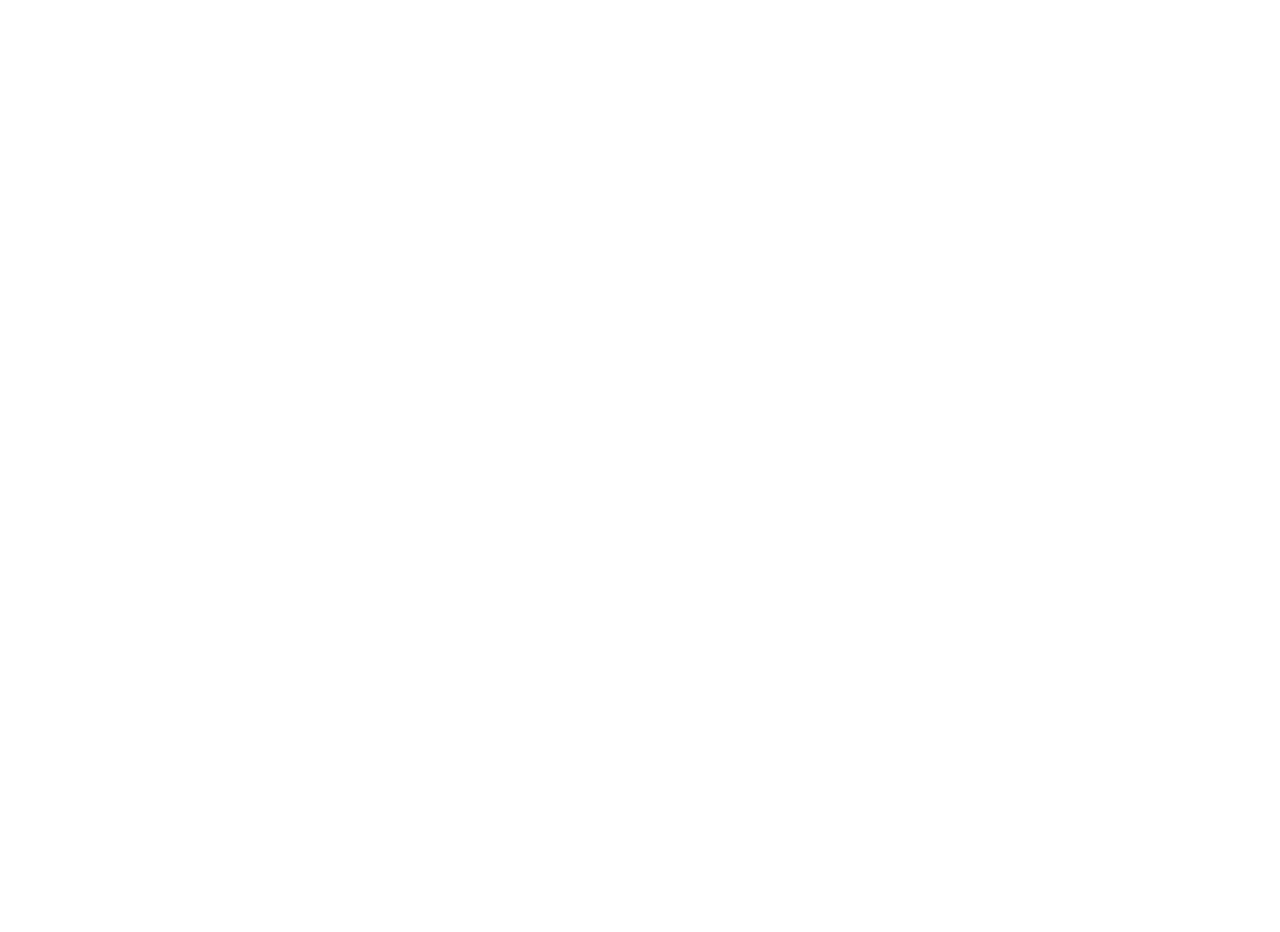
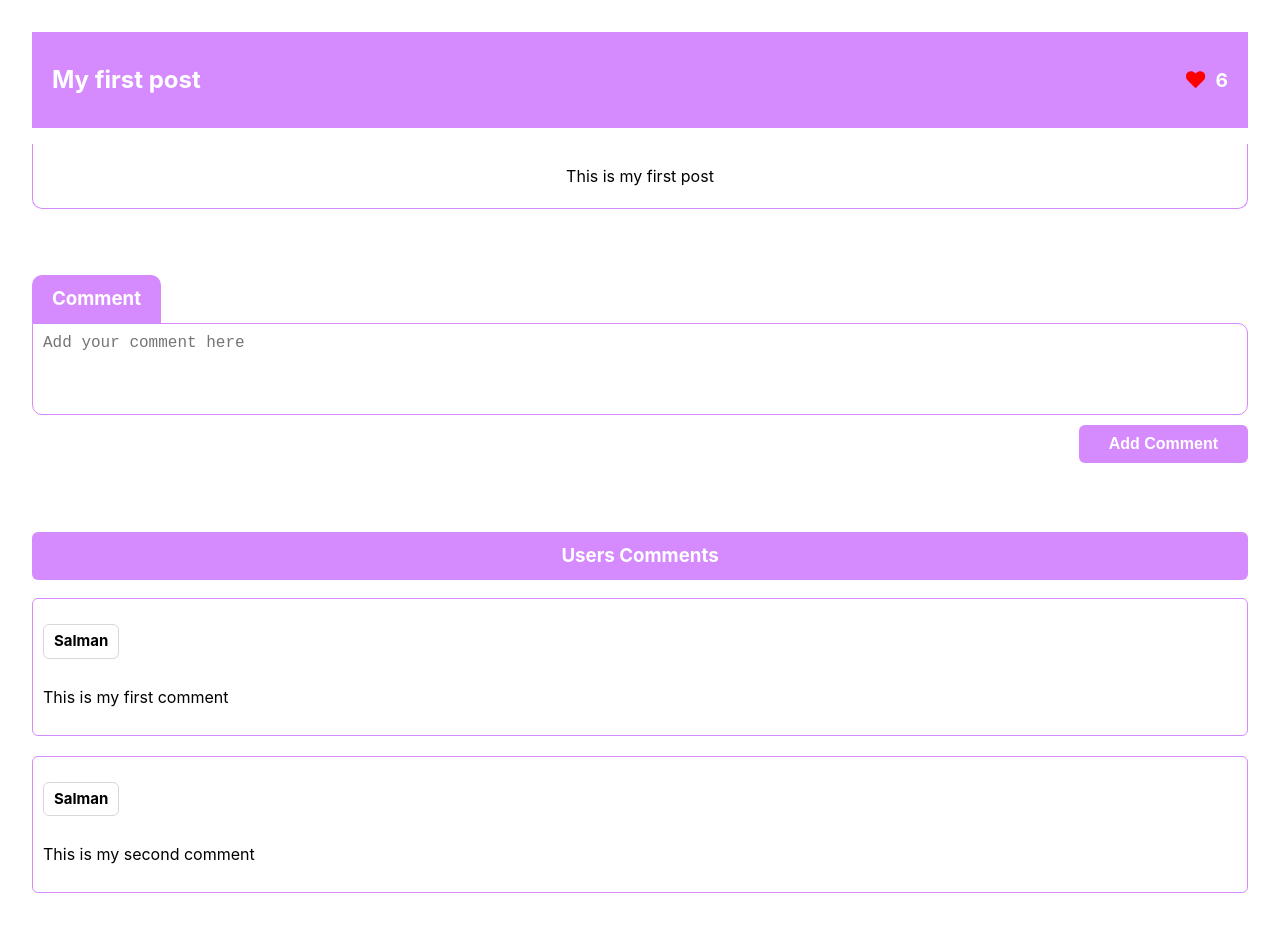
Before and after one commit to sharqawiDev/blog, a React (Vite) app in the folder frontend/: page / in a window 1280 px wide. Shown: the top 932 px of the page. Before the commit the page ends 800 px from the top, so only its background shows below. Built offline with nearby package versions, Linux system fonts and the light colour scheme.

Commit message:
adding frontend pages

```diff
--- a/frontend/package.json
+++ b/frontend/package.json
@@ -11,7 +11,8 @@
   },
   "dependencies": {
     "react": "^18.2.0",
-    "react-dom": "^18.2.0"
+    "react-dom": "^18.2.0",
+    "react-icons": "^4.12.0"
   },
   "devDependencies": {
     "@types/react": "^18.2.37",
--- /dev/null
+++ b/frontend/src/components/post-card/index.js
@@ -0,0 +1 @@
+export * from "./post-card";
--- /dev/null
+++ b/frontend/src/components/post-card/post-card.jsx
@@ -0,0 +1,22 @@
+import React from "react";
+import { FaHeart } from "react-icons/fa";
+import "./post-card.scss";
+
+const PostCard = ({ post }) => {
+  const liked = true;
+  return (
+    <div className="post-card">
+      <h2>{post.title}</h2>
+      <p>{post.content}</p>
+      <div className="post-card__footer">
+        <div className="post-card__footer__likes">
+          <FaHeart className={`${liked ? "liked" : ""}`} />
+          <span>{post.likes}</span>
+        </div>
+        <button className="post-card__footer__view-btn">View</button>
+      </div>
+    </div>
+  );
+};
+
+export { PostCard };
--- /dev/null
+++ b/frontend/src/components/post-card/post-card.scss
@@ -0,0 +1,45 @@
+.post-card {
+  min-width: 300px;
+  padding: 20px;
+  border: 1px solid rgba($color: #000000, $alpha: 0.2);
+  border-radius: 6px;
+  margin: 20px;
+  &__footer {
+    display: flex;
+    justify-content: space-between;
+    &__likes {
+      width: fit-content;
+      display: flex;
+      align-items: center;
+      font-size: 17px;
+      font-weight: 500;
+      svg {
+        cursor: pointer;
+        margin-right: 10px;
+      }
+      svg:hover {
+        opacity: 0.8;
+      }
+      svg.liked {
+        fill: #ff0000;
+      }
+    }
+
+    &__view-btn {
+      width: fit-content;
+      display: flex;
+      align-items: center;
+      font-size: 17px;
+      padding: 10px 20px;
+      cursor: pointer;
+      border: none;
+      border-radius: 6px;
+      background-color: #4924d9;
+      color: #ffffff;
+
+      &:hover {
+        opacity: 0.8;
+      }
+    }
+  }
+}
--- /dev/null
+++ b/frontend/src/data.js
@@ -0,0 +1,71 @@
+const posts = [
+  {
+    id: 1,
+    title: "My first post",
+    content: "This is my first post",
+    likes: 6,
+    comments: ["This is my first comment", "This is my second comment"],
+  },
+  {
+    id: 2,
+    title: "My second post",
+    content: "This is my second post",
+    likes: 14,
+  },
+  {
+    id: 3,
+    title: "My third post",
+    content: "This is my third post",
+    likes: 20,
+  },
+  {
+    id: 4,
+    title: "My fourth post",
+    content: "This is my fourth post",
+    likes: 10,
+  },
+  {
+    id: 5,
+    title: "My fifth post",
+    content: "This is my fifth post",
+    likes: 15,
+  },
+  {
+    id: 6,
+    title: "My sixth post",
+    content: "This is my sixth post",
+    likes: 20,
+  },
+  {
+    id: 7,
+    title: "My seventh post",
+    content: "This is my seventh post",
+    likes: 25,
+  },
+  {
+    id: 8,
+    title: "My eighth post",
+    content: "This is my eighth post",
+    likes: 30,
+  },
+  {
+    id: 9,
+    title: "My ninth post",
+    content: "This is my ninth post",
+    likes: 35,
+  },
+  {
+    id: 10,
+    title: "My tenth post",
+    content: "This is my tenth post",
+    likes: 40,
+  },
+  {
+    id: 11,
+    title: "My eleventh post",
+    content: "This is my eleventh post",
+    likes: 45,
+  },
+];
+
+export { posts };
--- a/frontend/src/main.jsx
+++ b/frontend/src/main.jsx
@@ -1,7 +1,28 @@
 import "./main.scss";
-
+import { PostCard } from "./components/post-card";
+import { posts } from "./data";
+import { FaPlus } from "react-icons/fa";
+import Post from "./modules/Post/post";
 function App() {
-  return <></>;
+  return (
+    <main>
+      <Post post={posts[0]} />
+      {/* <PostCardsContainer />
+      <button className="add-post-btn">
+        <FaPlus />
+      </button> */}
+    </main>
+  );
 }
 
+const PostCardsContainer = () => {
+  return (
+    <div className="post-cards-container">
+      {posts.map((post) => (
+        <PostCard key={post.id} post={post} />
+      ))}
+    </div>
+  );
+};
+
 export default App;
--- a/frontend/src/main.scss
+++ b/frontend/src/main.scss
@@ -1,6 +1,35 @@
 #root {
+  width: 100%;
   max-width: 1280px;
   margin: 0 auto;
   padding: 2rem;
   text-align: center;
 }
+main {
+  position: relative;
+  .post-cards-container {
+    display: flex;
+    flex-wrap: wrap;
+    justify-content: center;
+  }
+
+  .add-post-btn {
+    position: fixed;
+    bottom: 20px;
+    right: 20px;
+    width: 50px;
+    height: 50px;
+    border-radius: 50%;
+    background-color: #633cff;
+    color: #ffffff;
+    border: none;
+    cursor: pointer;
+    font-size: 20px;
+    display: flex;
+    justify-content: center;
+    align-items: center;
+    &:hover {
+      opacity: 0.8;
+    }
+  }
+}
--- /dev/null
+++ b/frontend/src/modules/Post/post.jsx
@@ -0,0 +1,39 @@
+import React from "react";
+import { FaHeart } from "react-icons/fa";
+import "./post.scss";
+const Post = ({ post }) => {
+  const { id, title, content, likes, comments } = post;
+  const ownPost = true;
+  const liked = true;
+  return (
+    <div className="post">
+      <div className="post__header">
+        <h2 className="post__title">{title}</h2>
+        <div className="likes">
+          <FaHeart className={`${liked ? "liked" : ""}`} />
+          <span>{likes}</span>
+        </div>
+      </div>
+      <p className="post__content">{content}</p>
+      <div className="post__add-comment">
+        <h3 className="post__add-comment__header">Comment</h3>
+        <textarea
+          className="post__add-comment__textarea"
+          placeholder="Add your comment here"
+        />
+        <button className="post__add-comment__add-btn">Add Comment</button>
+      </div>
+      <div className="post__comments">
+        <h3 className="post__comments__header">Users Comments</h3>
+        {comments.map((comment) => (
+          <div key={id} className="post__comments__comment">
+            <p className="author">Salman</p>
+            <p className="comment">{comment}</p>
+          </div>
+        ))}
+      </div>
+    </div>
+  );
+};
+
+export default Post;
--- /dev/null
+++ b/frontend/src/modules/Post/post.scss
@@ -0,0 +1,115 @@
+.post {
+  display: flex;
+  flex-direction: column;
+  width: 100%;
+  min-width: 50%;
+  &__header {
+    display: flex;
+    flex-direction: row;
+    justify-content: space-between;
+    align-items: center;
+    background-color: rgb(213, 138, 253);
+    padding: 10px 20px;
+    color: white;
+    .likes {
+      display: flex;
+      flex-direction: row;
+      align-items: center;
+      gap: 10px;
+      font-size: 1.2rem;
+      font-weight: bold;
+      svg {
+        cursor: pointer;
+      }
+      svg.liked {
+        color: red;
+      }
+    }
+  }
+  &__content {
+    display: flex;
+    flex-direction: column;
+    padding: 20px;
+    background-color: rgb(255, 255, 255);
+    border: 1px solid rgb(213, 138, 253);
+    border-top: none;
+    border-bottom-left-radius: 10px;
+    border-bottom-right-radius: 10px;
+  }
+
+  &__add-comment {
+    display: flex;
+    flex-direction: column;
+    margin-top: 50px;
+    &__header {
+      margin: 0;
+      margin-right: auto;
+      background: rgb(213, 138, 253);
+      color: white;
+      padding: 10px 20px;
+      border-top-left-radius: 10px;
+      border-top-right-radius: 10px;
+    }
+    &__textarea {
+      min-height: 70px;
+      border: 1px solid rgb(213, 138, 253);
+      border-radius: 10px;
+      border-top-left-radius: 0;
+      padding: 10px;
+      resize: none;
+      outline: none;
+      font-size: 1rem;
+    }
+    &__add-btn {
+      width: fit-content;
+      margin-top: 10px;
+      margin-left: auto;
+      background-color: rgb(213, 138, 253);
+      color: white;
+      border: none;
+      border-radius: 6px;
+      padding: 10px 30px;
+      cursor: pointer;
+      font-size: 1rem;
+      font-weight: bold;
+      &:hover {
+        background-color: rgb(213, 138, 253, 0.8);
+      }
+    }
+  }
+
+  &__comments {
+    // display: flex;
+    flex-direction: column;
+    margin-top: 50px;
+    align-items: start;
+    &__header {
+      margin-right: auto;
+      background: rgb(213, 138, 253);
+      color: white;
+      padding: 10px 20px;
+      border-radius: 6px;
+    }
+    //choose the fist child of the comments
+
+    &__comment {
+      display: flex;
+      flex-direction: column;
+      text-align: start;
+      padding: 10px;
+      border: 1px solid rgb(213, 138, 253);
+      border-radius: 6px;
+      margin-bottom: 20px;
+      .author {
+        width: fit-content;
+        font-size: 15px;
+        display: inline-block;
+        font-weight: bold;
+        padding: 5px 10px;
+        margin-bottom: 10px;
+        border: 1px solid rgb(66, 50, 74, 0.2);
+        border-radius: 6px;
+      }
+    }
+  }
+}
```
Also changed, not shown: frontend/.eslintrc.cjs, 1 other file (tests, documents, lock files or other folders).
